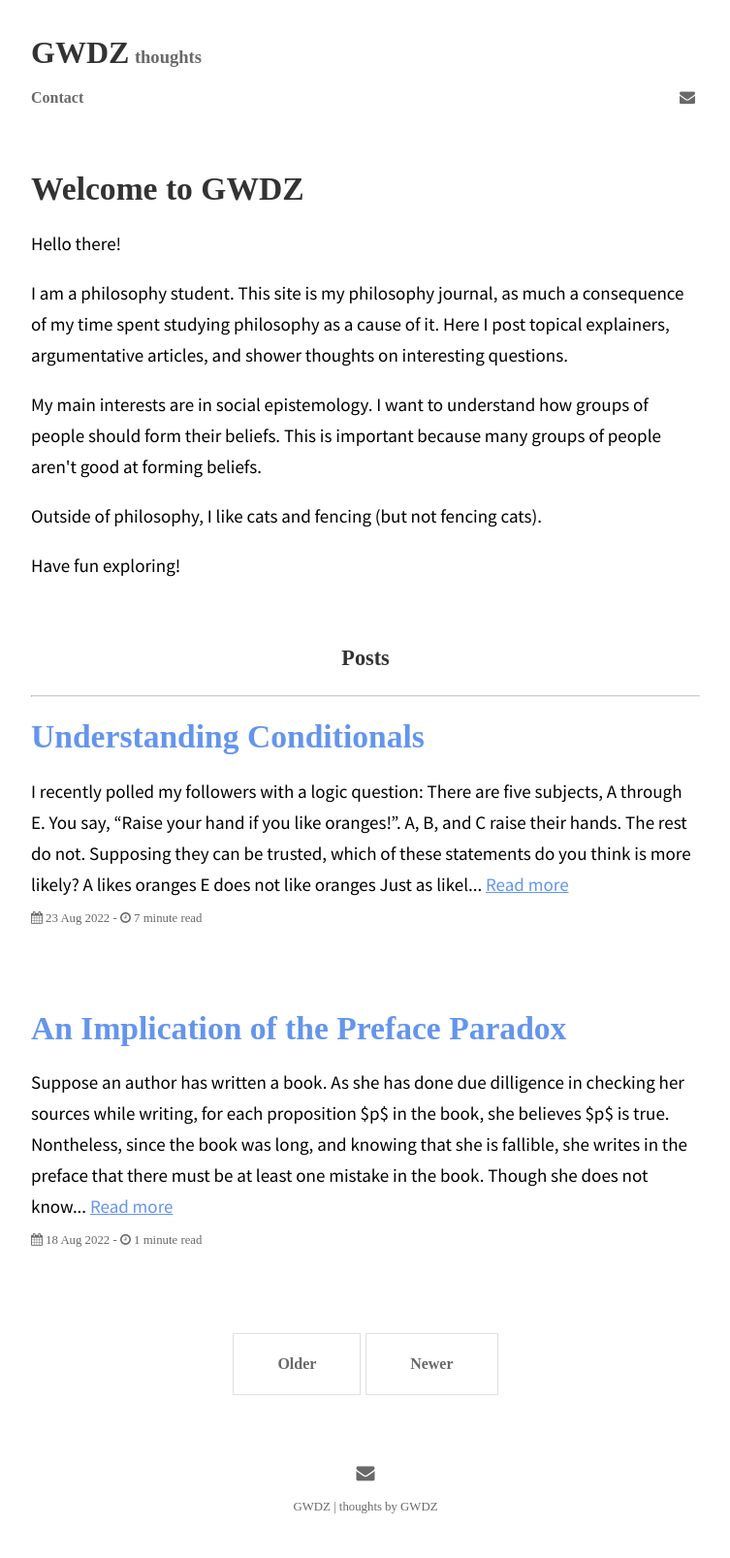
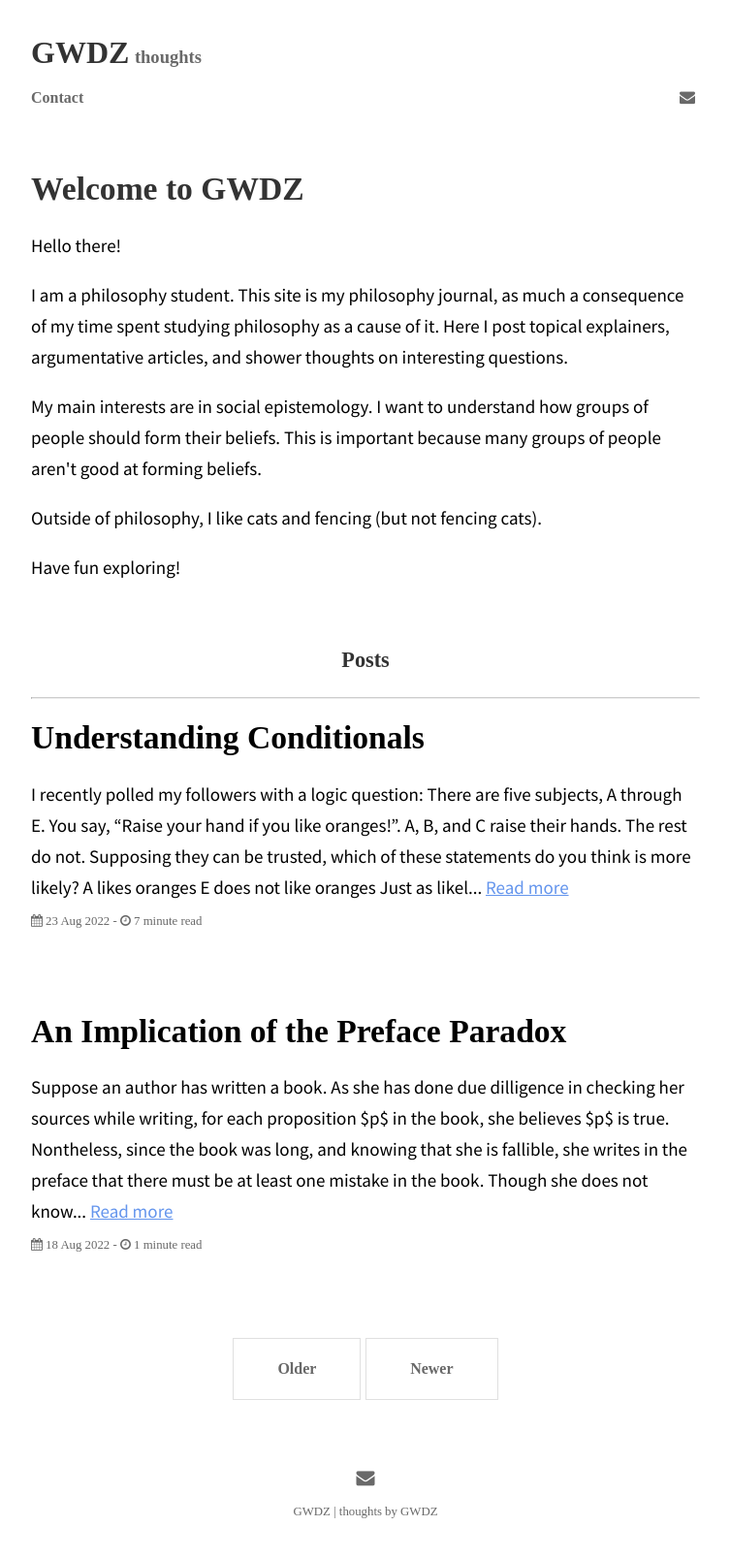
Before and after one commit to GWDZ-true/gwdz-site, a Jekyll site: the page built from index.html, in a window 1280 px wide. Shown: the whole page at 97% size, without its empty margins (263-1016 px from the left). Built offline with Jekyll 4.4.1, drawn with Linux system fonts in a browser that asks for light colours; some web fonts are replaced; the list of posts is cut into pages by our own code.

Commit message:
Update _base.scss

```diff
--- a/_sass/_base.scss
+++ b/_sass/_base.scss
@@ -27,12 +27,13 @@ body {
 
 h1 {
   font-size: 2.1rem;
-  line-height: 2.2rem;
+  line-height: 2.3rem;
   color: black;
 }
 
 h1 a {
   text-decoration: none;
+  color: black;
 }
 
 h1, h2, h3, h4, h5, h6 {
```
